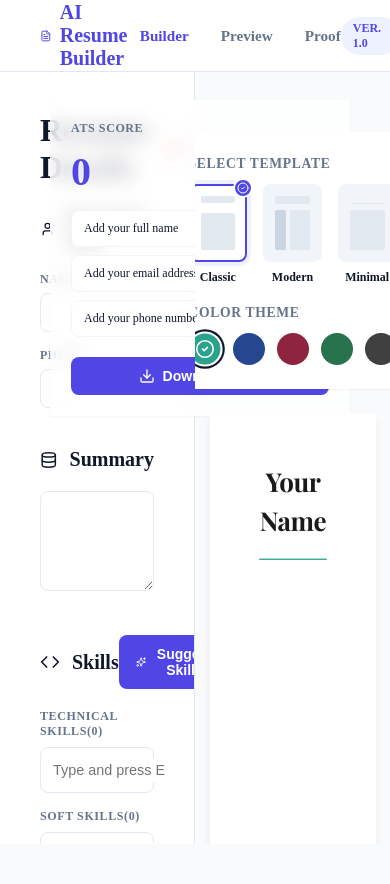
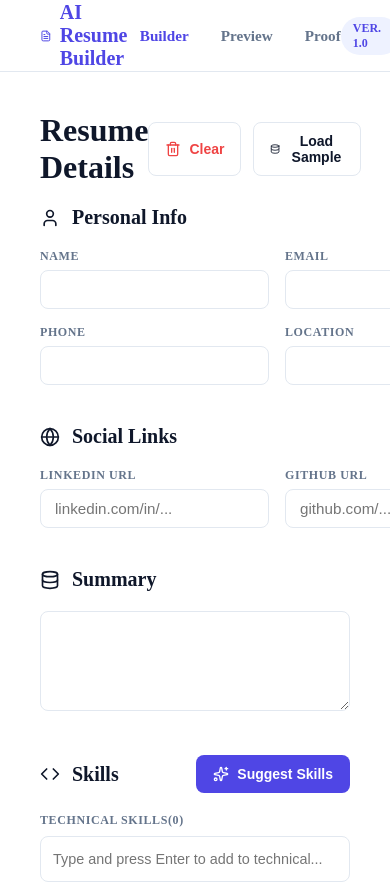
Before and after one commit to jahnaviguturi/AI-Resume-Builder, a React (Vite) app: page /builder in a window 390 px wide. Shown: the top 884 px of the page. Before the commit the page ends 844 px from the top, so only its background shows below. Built offline with nearby package versions, Linux system fonts and the light colour scheme.

Commit message:
Hardening Builder & Preview: Added Social Links section, try-catch for data parsing, and refined UI styling

```diff
--- a/src/index.css
+++ b/src/index.css
@@ -319,6 +319,22 @@ body {
   justify-content: center;
 }
 
+@media (max-width: 1024px) {
+  .builder-container {
+    flex-direction: column;
+    overflow-y: auto;
+    height: auto;
+  }
+
+  .builder-form,
+  .builder-preview {
+    width: 100%;
+    border-right: none;
+    border-bottom: 1px solid var(--border);
+    overflow-y: visible;
+  }
+}
+
 /* Resume Sheet */
 .resume-sheet {
   width: 210mm;
@@ -356,6 +372,41 @@ body {
   display: flex;
   justify-content: center;
   gap: 16px;
+  flex-wrap: wrap;
+}
+
+.social-links-preview {
+  display: flex;
+  gap: 12px;
+  justify-content: center;
+  width: 100%;
+  margin-top: 4px;
+}
+
+.social-links-preview a {
+  display: flex;
+  align-items: center;
+  gap: 4px;
+  text-decoration: none;
+  font-weight: 600;
+  color: var(--text-muted);
+  font-size: 0.75rem;
+}
+
+.modern-sidebar .social-links-preview {
+  flex-direction: column;
+  align-items: flex-start;
+  width: auto;
+  margin-top: 15px;
+}
+
+.modern-sidebar .social-links-preview a {
+  color: white;
+  opacity: 0.8;
+}
+
+.modern-sidebar .social-links-preview a:hover {
+  opacity: 1;
 }
 
 .resume-section {
@@ -799,6 +850,25 @@ body {
   opacity: 0.7;
 }
 
+.floating-score-card {
+  position: fixed;
+  top: 100px;
+  right: 40px;
+  width: 300px;
+  z-index: 100;
+}
+
+@media (max-width: 1024px) {
+  .floating-score-card {
+    position: relative;
+    top: 0;
+    right: 0;
+    width: 100%;
+    max-width: 600px;
+    margin: 20px auto;
+  }
+}
+
 .loading-shimmer::after {
   content: "";
   position: absolute;
--- a/src/pages/Builder.jsx
+++ b/src/pages/Builder.jsx
@@ -1,5 +1,5 @@
 import React, { useState, useEffect, useMemo } from 'react';
-import { User, Mail, Phone, MapPin, Briefcase, GraduationCap, Code, Globe, Plus, Trash2, Database, Zap, AlertCircle, CheckCircle2, Layout, Sparkles, Wand2, X, ChevronDown, ChevronUp, Github, ExternalLink, Download } from 'lucide-react';
+import { User, Mail, Phone, MapPin, Briefcase, GraduationCap, Code, Globe, Plus, Trash2, Database, Zap, AlertCircle, CheckCircle2, Layout, Sparkles, Wand2, X, ChevronDown, ChevronUp, Github, Linkedin, ExternalLink, Download } from 'lucide-react';
 
 const ACTION_VERBS = ['built', 'developed', 'designed', 'implemented', 'led', 'improved', 'created', 'optimized', 'automated'];
 
@@ -55,8 +55,18 @@ const Builder = () => {
         links: { github: '', linkedin: '' }
     };
 
-    const savedData = localStorage.getItem('resumeBuilderData');
-    const [data, setData] = useState(savedData ? JSON.parse(savedData) : initialState);
+    const getInitialData = () => {
+        const saved = localStorage.getItem('resumeBuilderData');
+        if (!saved) return initialState;
+        try {
+            return JSON.parse(saved);
+        } catch (e) {
+            console.error("Failed to parse saved data:", e);
+            return initialState;
+        }
+    };
+
+    const [data, setData] = useState(getInitialData);
     const [template, setTemplate] = useState(localStorage.getItem('resumeTemplate') || 'classic');
     const [color, setColor] = useState(localStorage.getItem('resumeColor') || 'hsl(168, 60%, 40%)');
     const [isSuggesting, setIsSuggesting] = useState(false);
@@ -216,6 +226,10 @@ const Builder = () => {
             {data.personal.email && <span>{data.personal.email}</span>}
             {data.personal.phone && <span>{data.personal.phone}</span>}
             {data.personal.location && <span>{data.personal.location}</span>}
+            <div className="social-links-preview">
+                {data.links.linkedin && <a href={data.links.linkedin} target="_blank" rel="noreferrer" style={{ color: 'inherit', textDecoration: 'none' }}><Linkedin size={12} /> LinkedIn</a>}
+                {data.links.github && <a href={data.links.github} target="_blank" rel="noreferrer" style={{ color: 'inherit', textDecoration: 'none' }}><Github size={12} /> GitHub</a>}
+            </div>
         </div>
     );
 
@@ -312,6 +326,14 @@ const Builder = () => {
                         <div className="input-wrapper"><label className="label">Email</label><input className="input-field" value={data.personal.email} onChange={(e) => updatePersonal('email', e.target.value)} /></div>
                         <div className="input-wrapper"><label className="label">Phone</label><input className="input-field" value={data.personal.phone} onChange={(e) => updatePersonal('phone', e.target.value)} /></div>
                         <div className="input-wrapper"><label className="label">Location</label><input className="input-field" value={data.personal.location} onChange={(e) => updatePersonal('location', e.target.value)} /></div>
+                    </div>
+                </section>
+
+                <section className="form-section">
+                    <h3 className="form-section-title"><Globe size={20} /> Social Links</h3>
+                    <div className="input-group">
+                        <div className="input-wrapper"><label className="label">LinkedIn URL</label><input className="input-field" placeholder="linkedin.com/in/..." value={data.links.linkedin} onChange={(e) => setData({ ...data, links: { ...data.links, linkedin: e.target.value } })} /></div>
+                        <div className="input-wrapper"><label className="label">GitHub URL</label><input className="input-field" placeholder="github.com/..." value={data.links.github} onChange={(e) => setData({ ...data, links: { ...data.links, github: e.target.value } })} /></div>
                     </div>
                 </section>
 
@@ -416,8 +438,20 @@ const Builder = () => {
                     {data.education.map((item, i) => (
                         <div key={i} className="repeater-item">
                             <button onClick={() => removeItem('education', i)} style={{ position: 'absolute', top: '12px', right: '12px', color: 'var(--error)', border: 'none', background: 'none' }}><Trash2 size={16} /></button>
-                            <input className="input-box" placeholder="School" value={item.school} onChange={(e) => updateItem('education', i, 'school', e.target.value)} />
-                            <input className="input-box" placeholder="Degree" value={item.degree} onChange={(e) => updateItem('education', i, 'degree', e.target.value)} />
+                            <div className="input-group">
+                                <div className="input-wrapper">
+                                    <label className="label">School</label>
+                                    <input className="input-field" value={item.school} onChange={(e) => updateItem('education', i, 'school', e.target.value)} />
+                                </div>
+                                <div className="input-wrapper">
+                                    <label className="label">Degree</label>
+                                    <input className="input-field" value={item.degree} onChange={(e) => updateItem('education', i, 'degree', e.target.value)} />
+                                </div>
+                            </div>
+                            <div className="input-wrapper" style={{ marginTop: '12px' }}>
+                                <label className="label">Year</label>
+                                <input className="input-field" value={item.year} onChange={(e) => updateItem('education', i, 'year', e.target.value)} />
+                            </div>
                         </div>
                     ))}
                 </section>
@@ -486,7 +520,7 @@ const Builder = () => {
                 </div>
 
                 {/* Score panel floating/sticky */}
-                <div className="build-card glass" style={{ position: 'fixed', top: '100px', right: '40px', width: '300px' }}>
+                <div className="build-card glass floating-score-card">
                     <p className="build-card-title">ATS Score</p>
                     <div style={{ fontSize: '2.5rem', fontWeight: 800, color: 'var(--primary)' }}>{score}</div>
                     <div className="improvement-list">
--- a/src/pages/Preview.jsx
+++ b/src/pages/Preview.jsx
@@ -1,12 +1,23 @@
 import React, { useState, useEffect, useMemo } from 'react';
-import { Layout, Check, Download, Printer, AlertTriangle, FileText, Github, ExternalLink, CheckCircle2, Award, Zap } from 'lucide-react';
+import { Layout, Check, Download, Printer, AlertTriangle, FileText, Github, Linkedin, ExternalLink, CheckCircle2, Award, Zap } from 'lucide-react';
 
 const ACTION_VERBS = ['built', 'developed', 'designed', 'implemented', 'led', 'improved', 'created', 'optimized', 'automated'];
 
 const Preview = () => {
     // Load from localStorage
+    const getInitialData = () => {
+        const saved = localStorage.getItem('resumeBuilderData');
+        if (!saved) return null;
+        try {
+            return JSON.parse(saved);
+        } catch (e) {
+            console.error("Failed to parse saved data:", e);
+            return null;
+        }
+    };
+
     const [savedData, setSavedData] = useState(localStorage.getItem('resumeBuilderData'));
-    const data = savedData ? JSON.parse(savedData) : null;
+    const data = getInitialData();
 
     const savedTemplate = localStorage.getItem('resumeTemplate');
     const [template, setTemplate] = useState(savedTemplate || 'classic');
@@ -144,6 +155,10 @@ const Preview = () => {
             {data.personal.email && <span>{data.personal.email}</span>}
             {data.personal.phone && <span>{data.personal.phone}</span>}
             {data.personal.location && <span>{data.personal.location}</span>}
+            <div className="social-links-preview">
+                {data.links.linkedin && <a href={data.links.linkedin} target="_blank" rel="noreferrer"><Linkedin size={12} /> LinkedIn</a>}
+                {data.links.github && <a href={data.links.github} target="_blank" rel="noreferrer"><Github size={12} /> GitHub</a>}
+            </div>
         </div>
     );
 
```
